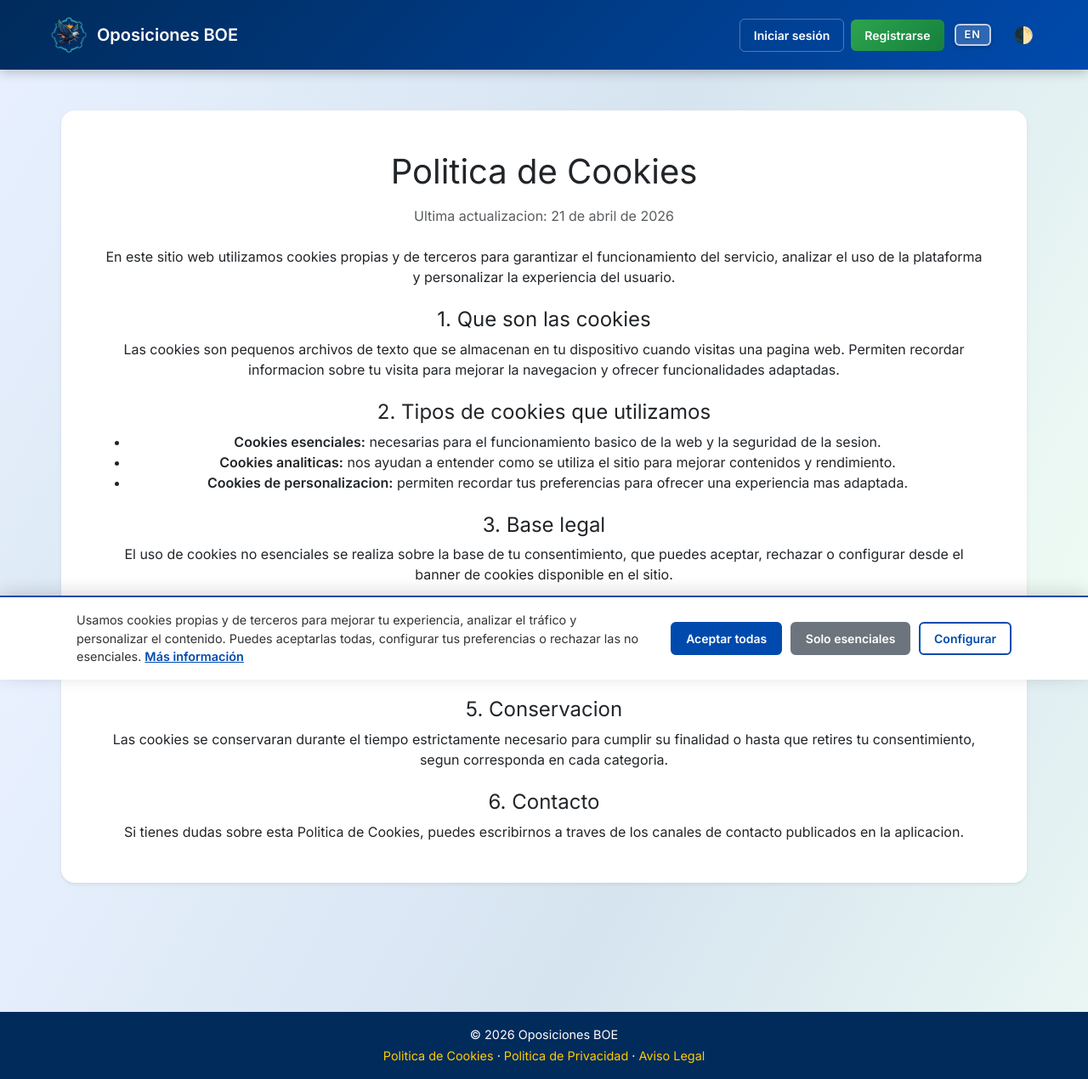
After one commit to Proyectos-de-practicas-de-ZaitecM26/ASubiela-Scraper, a Flask app: page /politica-cookies in a window 1280 px wide. The commit adds this page. Shown: the whole page at 85% size. Run offline with Flask 3, Linux system fonts and the light colour scheme.

Commit message:
Actualizacion de aviso legal, cookies y politica de privacidad

```diff
--- a/app/routes/main.py
+++ b/app/routes/main.py
@@ -216,6 +216,21 @@ def estadisticas():
     return render_template("estadisticas.html", stats=stats, labels=labels, values=values)
 
 
+@main_bp.route("/politica-cookies")
+def politica_cookies():
+    return render_template("politica_cookies.html")
+
+
+@main_bp.route("/politica-privacidad")
+def politica_privacidad():
+    return render_template("politica_privacidad.html")
+
+
+@main_bp.route("/aviso-legal")
+def aviso_legal():
+    return render_template("aviso_legal.html")
+
+
 @main_bp.route("/admin/sync_boe")
 @login_required
 def admin_sync_boe():
--- a/templates/base.html
+++ b/templates/base.html
@@ -103,7 +103,14 @@ Define la estructura general de la aplicación:
   </main>
 
   <footer class="mi-footer">
-    <p>© 2026 Oposiciones BOE</p>
+    <p class="mb-1">© 2026 Oposiciones BOE</p>
+    <p class="mb-0">
+      <a href="{{ url_for('main.politica_cookies') }}">Politica de Cookies</a>
+      ·
+      <a href="{{ url_for('main.politica_privacidad') }}">Politica de Privacidad</a>
+      ·
+      <a href="{{ url_for('main.aviso_legal') }}">Aviso Legal</a>
+    </p>
   </footer>
 
   <button id="a11yToggle" class="a11y-toggle" aria-label="Abrir opciones de accesibilidad" aria-expanded="false"
--- /dev/null
+++ b/templates/politica_cookies.html
@@ -0,0 +1,53 @@
+{% extends "base.html" %}
+
+{% block content %}
+<section class="container py-4">
+  <div class="card shadow-sm border-0">
+    <div class="card-body p-4 p-md-5">
+      <h1 class="mb-3">Politica de Cookies</h1>
+      <p class="text-muted mb-4">Ultima actualizacion: 21 de abril de 2026</p>
+
+      <p>
+        En este sitio web utilizamos cookies propias y de terceros para garantizar el funcionamiento del servicio,
+        analizar el uso de la plataforma y personalizar la experiencia del usuario.
+      </p>
+
+      <h2 class="h4 mt-4">1. Que son las cookies</h2>
+      <p>
+        Las cookies son pequenos archivos de texto que se almacenan en tu dispositivo cuando visitas una pagina web.
+        Permiten recordar informacion sobre tu visita para mejorar la navegacion y ofrecer funcionalidades adaptadas.
+      </p>
+
+      <h2 class="h4 mt-4">2. Tipos de cookies que utilizamos</h2>
+      <ul>
+        <li><strong>Cookies esenciales:</strong> necesarias para el funcionamiento basico de la web y la seguridad de la sesion.</li>
+        <li><strong>Cookies analiticas:</strong> nos ayudan a entender como se utiliza el sitio para mejorar contenidos y rendimiento.</li>
+        <li><strong>Cookies de personalizacion:</strong> permiten recordar tus preferencias para ofrecer una experiencia mas adaptada.</li>
+      </ul>
+
+      <h2 class="h4 mt-4">3. Base legal</h2>
+      <p>
+        El uso de cookies no esenciales se realiza sobre la base de tu consentimiento, que puedes aceptar, rechazar o configurar
+        desde el banner de cookies disponible en el sitio.
+      </p>
+
+      <h2 class="h4 mt-4">4. Gestion de preferencias</h2>
+      <p>
+        Puedes modificar tus preferencias de cookies en cualquier momento desde las opciones del banner.
+        Ademas, puedes eliminar o bloquear cookies desde la configuracion de tu navegador.
+      </p>
+
+      <h2 class="h4 mt-4">5. Conservacion</h2>
+      <p>
+        Las cookies se conservaran durante el tiempo estrictamente necesario para cumplir su finalidad o hasta que retires tu consentimiento,
+        segun corresponda en cada categoria.
+      </p>
+
+      <h2 class="h4 mt-4">6. Contacto</h2>
+      <p class="mb-0">
+        Si tienes dudas sobre esta Politica de Cookies, puedes escribirnos a traves de los canales de contacto publicados en la aplicacion.
+      </p>
+    </div>
+  </div>
+</section>
+{% endblock %}
```
Also changed, not shown: templates/aviso_legal.html (added, +45 -0 lines), templates/politica_privacidad.html (added, +53 -0 lines), README.md.
